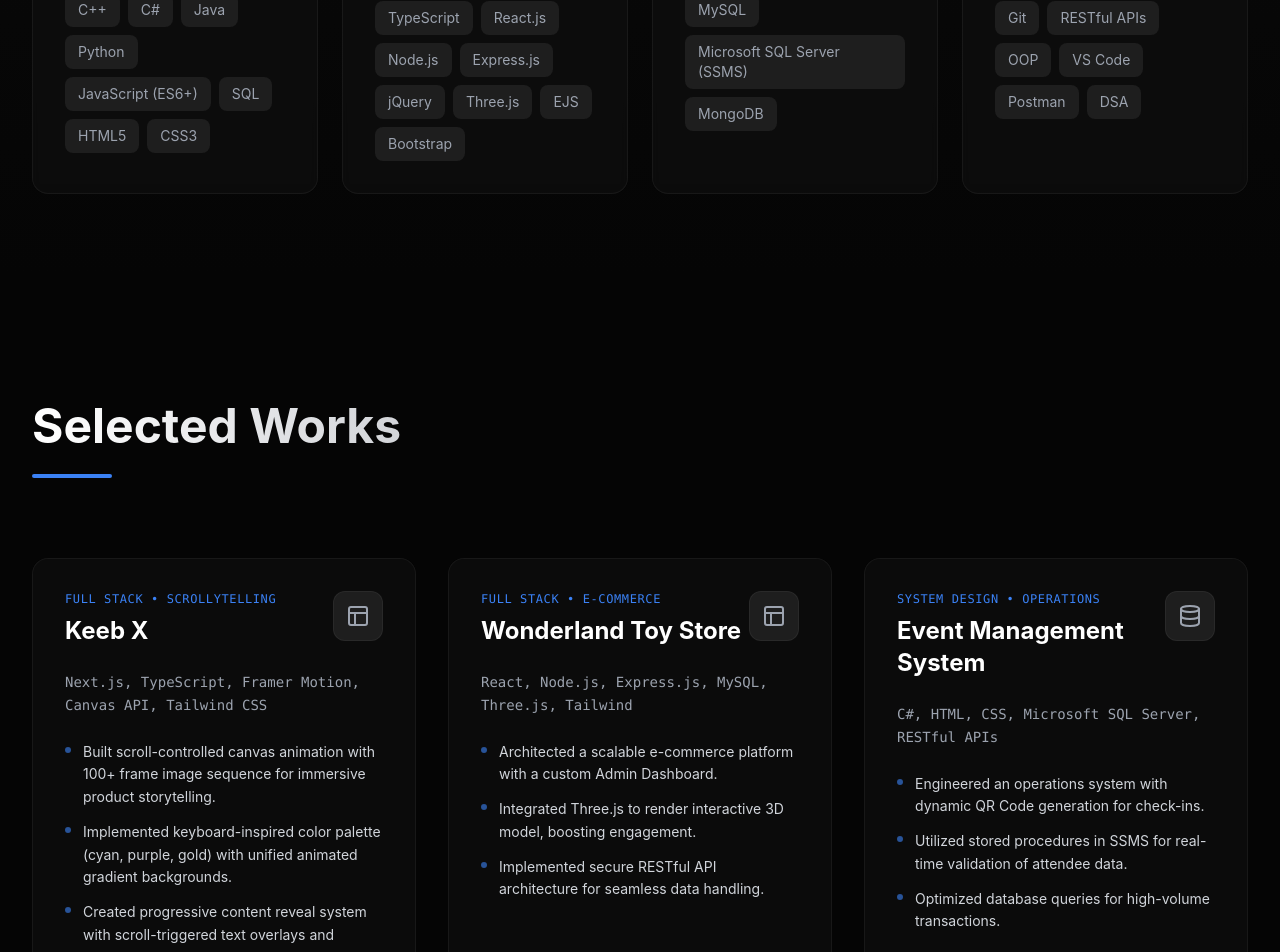
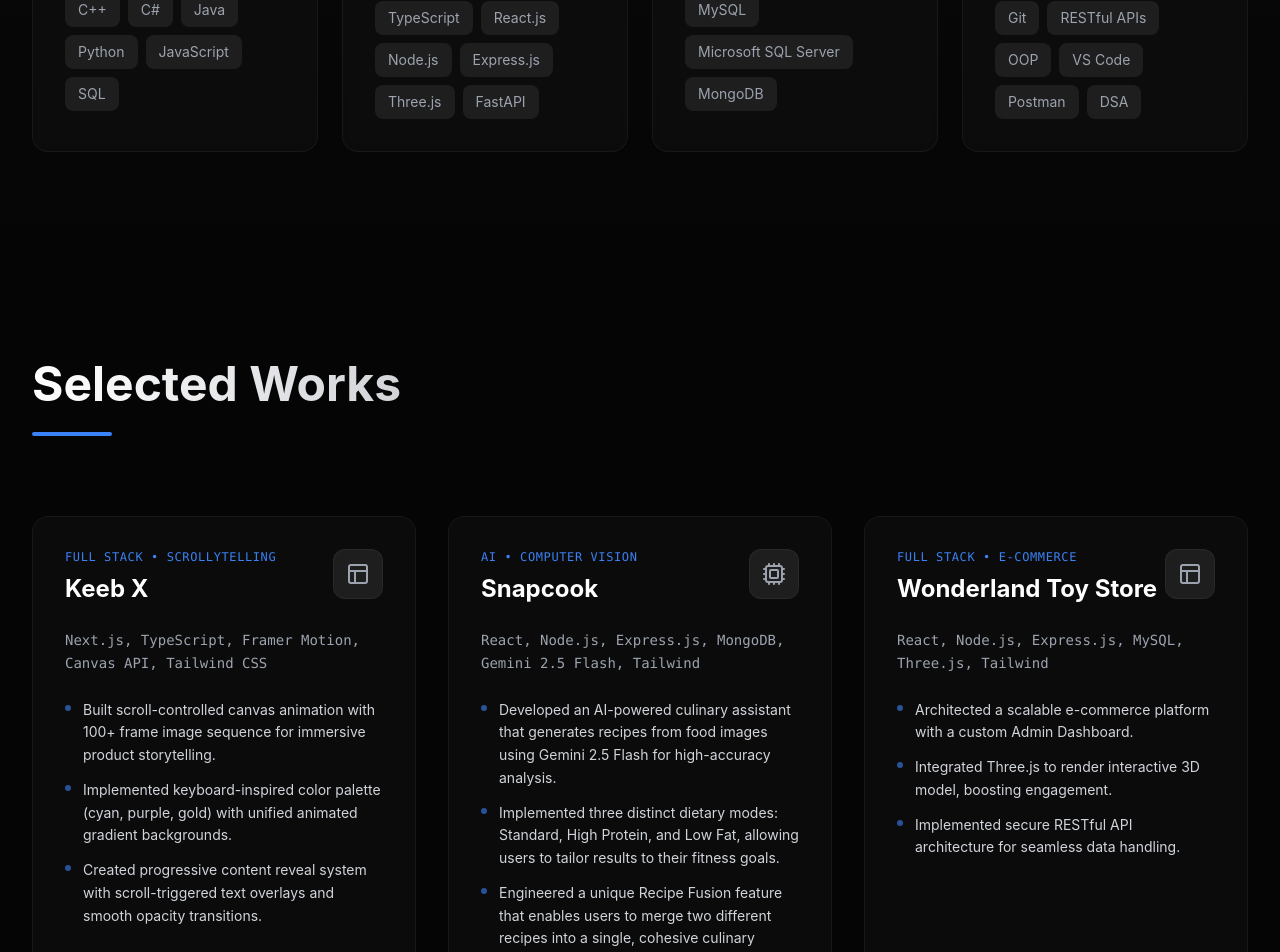
Before and after one commit to Shadowx69/Portfolio, a React (Vite) app: page / in a window 1280 px wide. Shown: the part 1160-2112 px from the top of the page. Built offline with nearby package versions, Linux system fonts and the light colour scheme.

Commit message:
Add Snapcook project card to Projects section

```diff
--- a/src/components/Projects.jsx
+++ b/src/components/Projects.jsx
@@ -1,6 +1,6 @@
 import React from 'react';
 import { motion } from 'framer-motion';
-import { Github, ExternalLink, Code2, Database, Layout } from 'lucide-react';
+import { Github, ExternalLink, Code2, Database, Layout, Cpu } from 'lucide-react';
 
 const ProjectCard = ({ title, type, stack, description, points, icon: Icon, delay, github }) => (
     <motion.div
@@ -65,6 +65,20 @@ const Projects = () => {
             delay: 0.1
         },
         {
+            title: "Snapcook",
+            type: "AI • Computer Vision",
+            stack: "React, Node.js, Express.js, MongoDB, Gemini 2.5 Flash, Tailwind",
+            icon: Cpu,
+            github: "https://github.com/Shadowx69",
+            points: [
+                "Developed an AI-powered culinary assistant that generates recipes from food images using Gemini 2.5 Flash for high-accuracy analysis.",
+                "Implemented three distinct dietary modes: Standard, High Protein, and Low Fat, allowing users to tailor results to their fitness goals.",
+                "Engineered a unique Recipe Fusion feature that enables users to merge two different recipes into a single, cohesive culinary creation.",
+                "Automated ingredient identification via image detection to minimize manual entry and enhance the user workflow."
+            ],
+            delay: 0.2
+        },
+        {
             title: "Wonderland Toy Store",
             type: "Full Stack • E-Commerce",
             stack: "React, Node.js, Express.js, MySQL, Three.js, Tailwind",
@@ -75,7 +89,7 @@ const Projects = () => {
                 "Integrated Three.js to render interactive 3D model, boosting engagement.",
                 "Implemented secure RESTful API architecture for seamless data handling."
             ],
-            delay: 0.2
+            delay: 0.3
         },
         {
             title: "Event Management System",
@@ -88,7 +102,7 @@ const Projects = () => {
                 "Utilized stored procedures in SSMS for real-time validation of attendee data.",
                 "Optimized database queries for high-volume transactions."
             ],
-            delay: 0.3
+            delay: 0.4
         },
         {
             title: "Dynamic Blog Platform",
@@ -101,7 +115,7 @@ const Projects = () => {
                 "Implemented session-based authentication and secure password hashing.",
                 "Designed a mobile-first UI ensuring performance across devices."
             ],
-            delay: 0.4
+            delay: 0.5
         },
         {
             title: "Train Route System",
@@ -114,7 +128,7 @@ const Projects = () => {
                 "Optimized traversal algorithms to calculate fares and distances efficiently.",
                 "Integrated persistent storage with SSMS for complex schedule management."
             ],
-            delay: 0.5
+            delay: 0.6
         },
         {
             title: "ATM System",
@@ -127,7 +141,7 @@ const Projects = () => {
                 "Implemented secure transaction logic, account management, and history tracking.",
                 "Demonstrated encapsulation and inheritance for secure data handling."
             ],
-            delay: 0.6
+            delay: 0.7
         },
         {
             title: "Adventures of Eldoria",
@@ -140,7 +154,7 @@ const Projects = () => {
                 "Applied advanced Polymorphism to manage diverse character classes and states.",
                 "Designed a complex state machine for game loop management."
             ],
-            delay: 0.7
+            delay: 0.8
         },
         {
             title: "Timetable Application",
@@ -149,7 +163,7 @@ const Projects = () => {
             icon: Code2,
             github: "https://github.com/Shadowx69/TimeTable-App",
             points: ["Tool for optimizing weekly student schedules and conflict detection."],
-            delay: 0.8
+            delay: 0.9
         }
     ];
 
--- a/src/components/Skills.jsx
+++ b/src/components/Skills.jsx
@@ -34,19 +34,19 @@ const Skills = () => {
         {
             category: "Languages",
             icon: Code2,
-            skills: ["C++", "C#", "Java", "Python", "JavaScript (ES6+)", "SQL", "HTML5", "CSS3"],
+            skills: ["C++", "C#", "Java", "Python", "JavaScript", "SQL"],
             delay: 0.2
         },
         {
             category: "Frameworks & Libraries",
             icon: Layout,
-            skills: ["TypeScript", "React.js", "Node.js", "Express.js", "jQuery", "Three.js", "EJS", "Bootstrap"],
+            skills: ["TypeScript", "React.js", "Node.js", "Express.js", "Three.js", "FastAPI"],
             delay: 0.3
         },
         {
             category: "Databases",
             icon: Database,
-            skills: ["MySQL", "Microsoft SQL Server (SSMS)", "MongoDB"],
+            skills: ["MySQL", "Microsoft SQL Server", "MongoDB"],
             delay: 0.4
         },
         {
```
